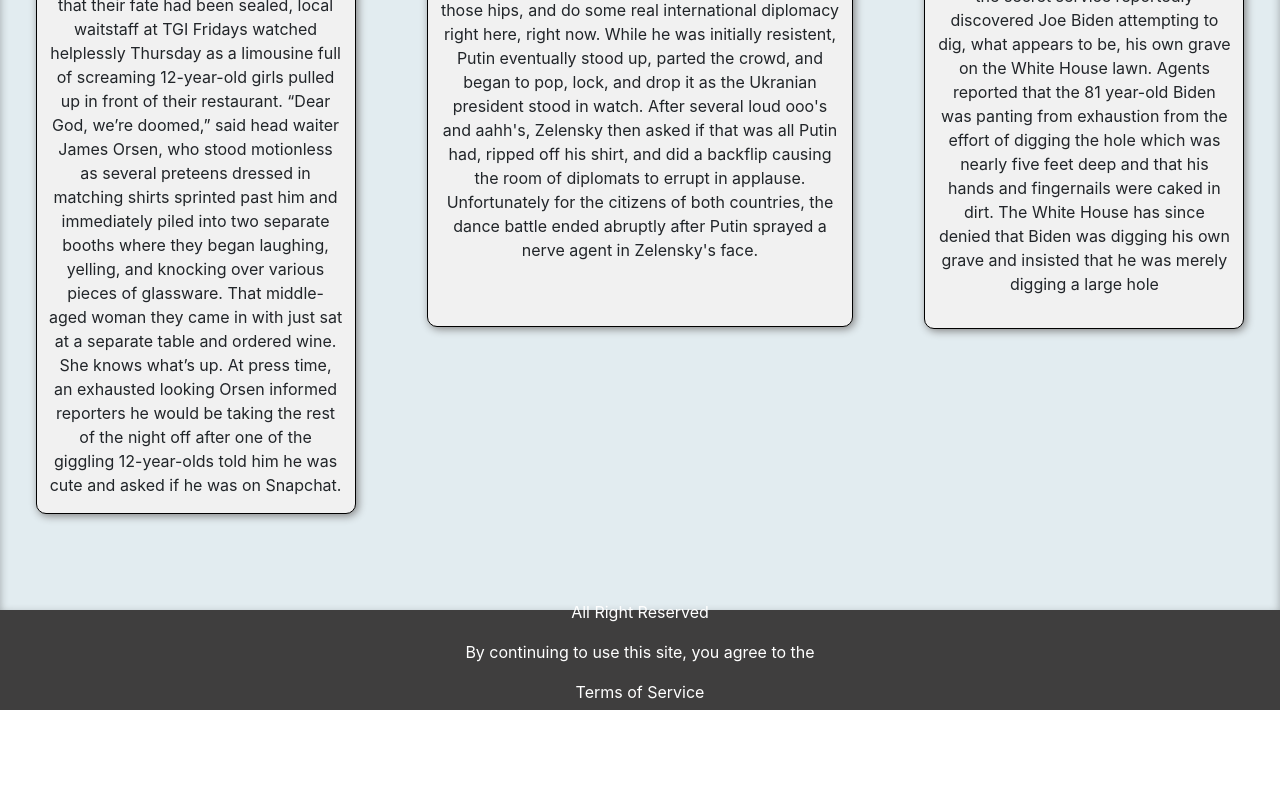
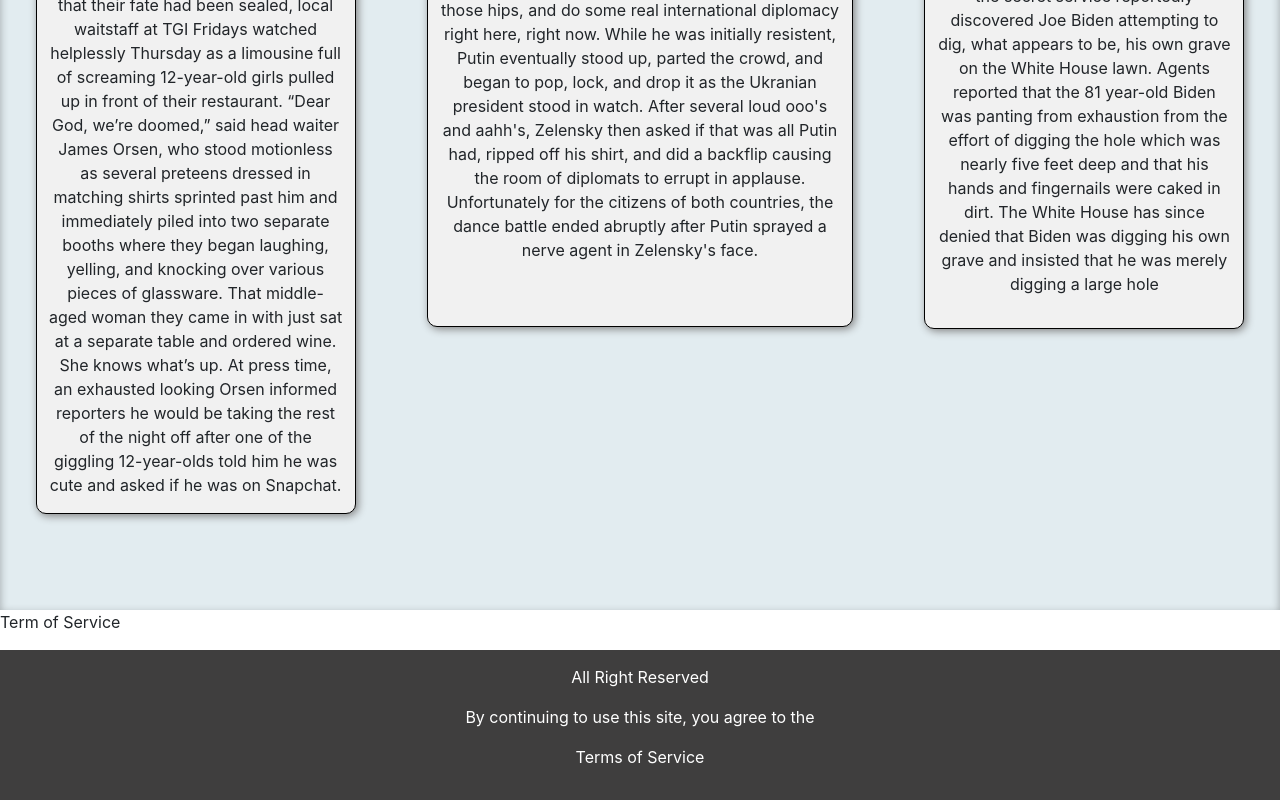
Before and after one commit to Mckreames/CurrentVue, a React (Create React App) app: page / in a window 1280 px wide. Shown: the part 1624-2424 px from the top of the page. Before the commit the page ends 2334 px from the top, so only its background shows below. Built offline with nearby package versions, Linux system fonts and the light colour scheme.

Commit message:
started the terms of service page

```diff
--- a/src/App.js
+++ b/src/App.js
@@ -3,6 +3,7 @@ import Banner from "./components/Banner/Banner";
 import WeatherSplash from "./components/WeatherSplash/WeatherSplash";
 import Divider from "./components/Divider/Divider";
 import NewsSect from "./components/NewsSect/NewsSect";
+import TermsOfService from "./components/TermsOfService/TermsOfService";
 import Footer from "./components/Footer/Footer";
 import "./App.css";
 
@@ -78,6 +79,7 @@ function App() {
         />
         <Divider />
         <NewsSect />
+        <TermsOfService />
       </main>
       <Footer />
     </div>
--- a/src/components/Footer/Footer.css
+++ b/src/components/Footer/Footer.css
@@ -1,5 +1,5 @@
 .toer {
-    height: 100px;
+    height: 150px;
     background-color: rgb(63, 62, 62);
     color: white;
 }
--- a/src/components/TermsOfService/TermsOfService.jsx
+++ b/src/components/TermsOfService/TermsOfService.jsx
@@ -1,16 +1,26 @@
-import React from 'react'
+import React, { useState } from 'react';
+import { Button, Modal, ModalHeader, ModalBody, ModalFooter } from 'reactstrap';
 
 export default function TermsOfService() {
+  const [modal, setModal] = useState(false);
+
+  const toggle = () => setModal(!modal);
+
   return (
-
-    <div>
-      <h1>CurrentVue App Terms of Service</h1>
+    <div className="terms-page">
+      <p className="terms-link" onClick={toggle}>
+        Term of Service
+      </p>
+      <Modal isOpen={modal} toggle={toggle}>
+        <ModalHeader toggle={toggle}>Terms of Service</ModalHeader>
+        <ModalBody>
+        <h1>CurrentVue App Terms of Service</h1>
         <p>Effective Date: [Date]</p>
 
-        <p>Welcome to CurrentVue, a weather application that also provides news updates for specified areas. Please read these terms carefully before using our services.</p>
+        <p>Welcome to CurrentVue, a weather application that also provides news updates for some areas. Please read these terms carefully before using our services.</p>
 
         <h2>Acceptance of Terms</h2>
-        <p>By using the CurrentVue app ("the App"), you agree to be bound by these Terms of Service and our Privacy Policy. If you do not agree to these terms, please do not use the App.</p>
+        <p>By using the CurrentVue app, you agree to be bound by these Terms of Service and our Privacy Policy. If you do not agree to these terms, please do not use the App.</p>
 
         <h2>Use of Services</h2>
         <p>Content: The App provides weather information and news updates. The content displayed is for informational purposes only, and CurrentVue does not guarantee the accuracy or completeness of the information.</p>
@@ -19,12 +29,12 @@ export default function TermsOfService() {
         <p>You agree not to engage in any activity that may interfere with or disrupt the functionality of the App. Additionally, you must comply with all applicable laws and regulations.</p>
 
         <h2>Privacy</h2>
-        <p>Our Privacy Policy explains how we collect, use, and protect your information when you use the App. Please review our Privacy Policy [link to Privacy Policy] for more details.</p>
+        <p>Our Privacy Policy explains how we collect, use, and protect your information when you use the App. We won't sell your information unless they offer us a decent amount of money. "Decent" meaning a crisp $20 bill or greater</p>
 
         <h2>Intellectual Property</h2>
-        <p>Ownership: The App and its content are owned by CurrentVue. You may not reproduce, distribute, or create derivative works without our express written permission.</p>
+        <p>Ownership: The App and its content are owned by William Butler. You may not reproduce, distribute, or create derivative works without our express written permission or WE. WILL. FIND. YOU.</p>
 
-        <p>Trademarks: CurrentVue, the CurrentVue logo, and other marks used within the App are trademarks of CurrentVue. You may not use these trademarks without our prior written consent.</p>
+        <p>Trademarks: CurrentVue, the CurrentVue logo, and other marks used within the App may be trademarked at some point in the future. You may not use these trademarks without our prior written consent.</p>
 
         <h2>Disclaimer of Warranties</h2>
         <p>The App is provided "as is" without any warranties, expressed or implied. CurrentVue disclaims all warranties, including but not limited to merchantability, fitness for a particular purpose, and non-infringement.</p>
@@ -36,9 +46,19 @@ export default function TermsOfService() {
         <p>CurrentVue reserves the right to update or modify these Terms of Service at any time. We will notify users of significant changes, but it is your responsibility to regularly review the terms.</p>
 
         <h2>Contact Information</h2>
-        <p>If you have any questions or concerns regarding these Terms of Service, please contact us at [contact@currentvueapp.com].</p>
+        <p>If you have any questions or concerns regarding these Terms of Service, please make a handwritten note that is legible and neat, then proceed to shove it up your butt.</p>
 
         <p>Thank you for using CurrentVue!</p>
+        </ModalBody>
+        <ModalFooter>
+          <Button color="primary" onClick={toggle}>
+            Do Something
+          </Button>{' '}
+          <Button color="secondary" onClick={toggle}>
+            Close
+          </Button>
+        </ModalFooter>
+      </Modal>
     </div>
-  )
+  );
 }
--- /dev/null
+++ b/src/components/TermsOfService/TermsofService.css
@@ -0,0 +1,13 @@
+
+.terms-page {
+    background-color: rgb(63, 62, 62) !important;
+}
+
+.terms-link {
+    cursor: pointer !important;
+    color: white;
+}
+
+.terms-link:hover {
+    color: lightblue !important;
+}
```
Also changed, not shown: src/components/WeatherSplash/WeatherSplash.jsx (line endings or trailing spaces).
